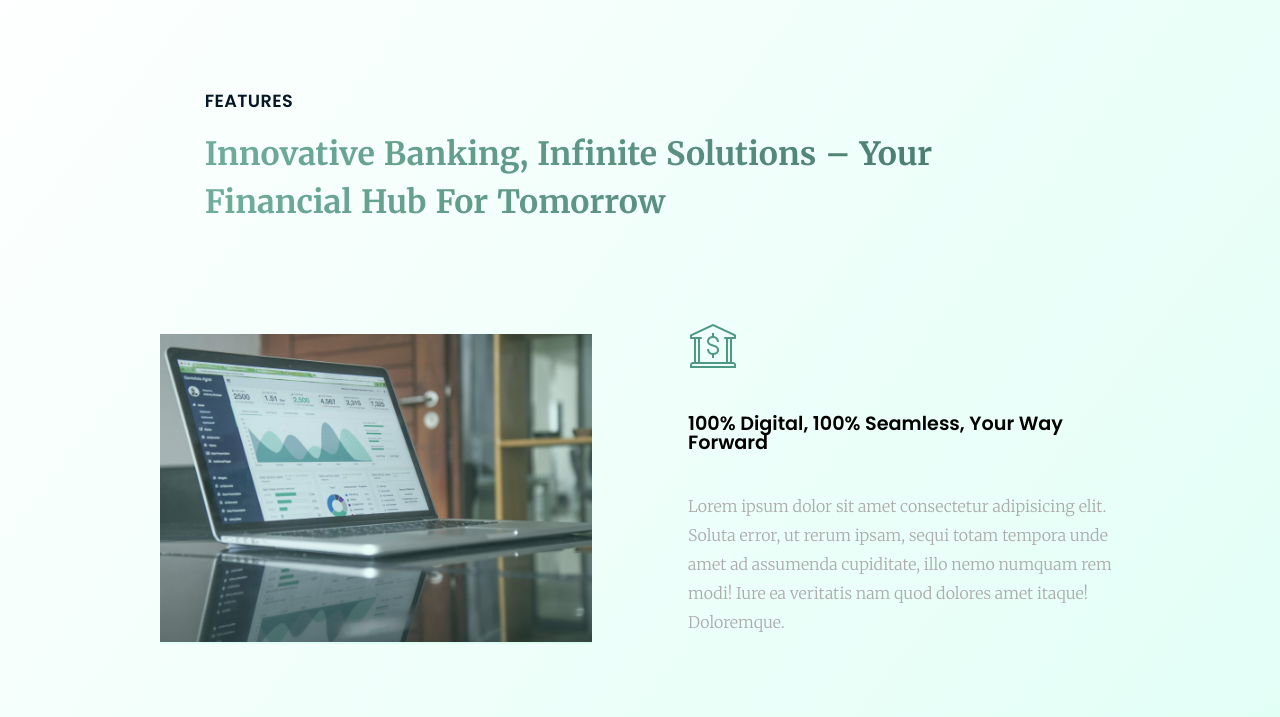
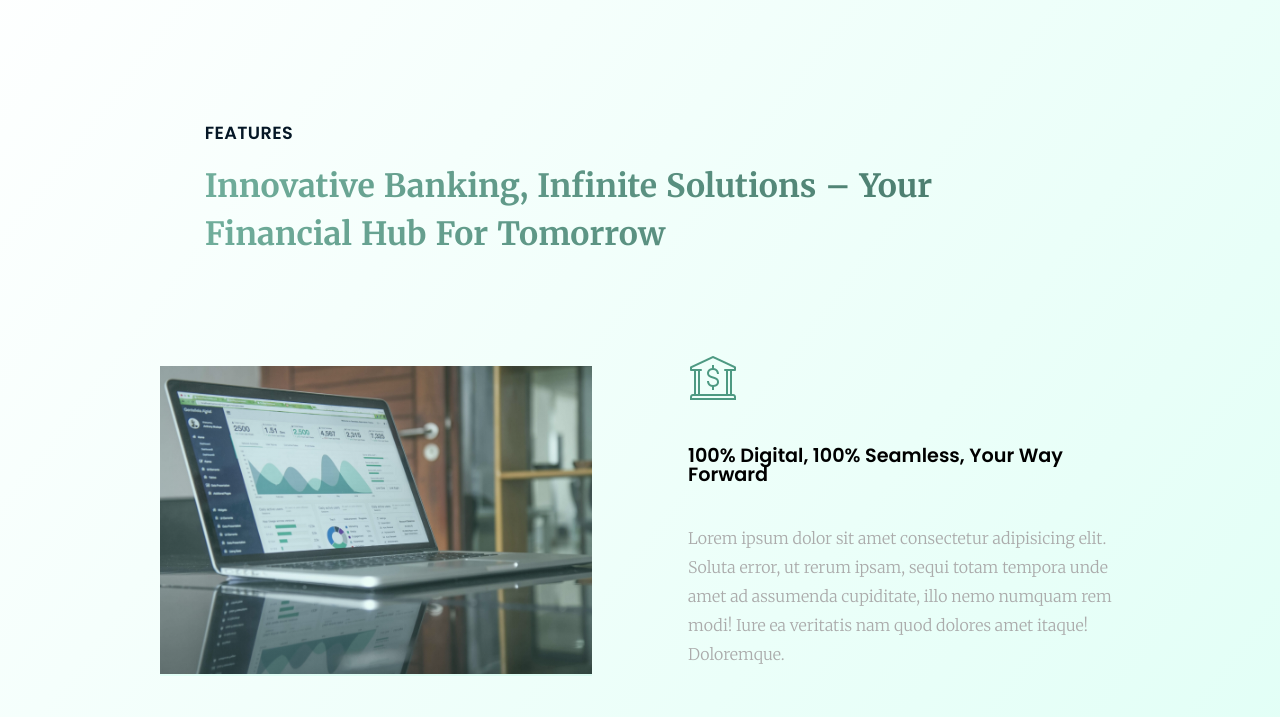
Before and after one commit to PrayagTandon/Vortex-Finance, a website: page index.html in a window 1280 px wide. Shown: the part 926-1643 px from the top of the page. Drawn offline with Linux system fonts and the light colour scheme.

```diff
--- a/sass/base/_utilities.scss
+++ b/sass/base/_utilities.scss
@@ -13,7 +13,7 @@
 }
 
 .section {
-    margin-bottom: $margin-bottom--lg;
+    margin-bottom: 6rem;
 }
 
 .container {
```
Also changed, not shown: index.html (+2 -0 lines), CSS/style.css, 1 other file.
